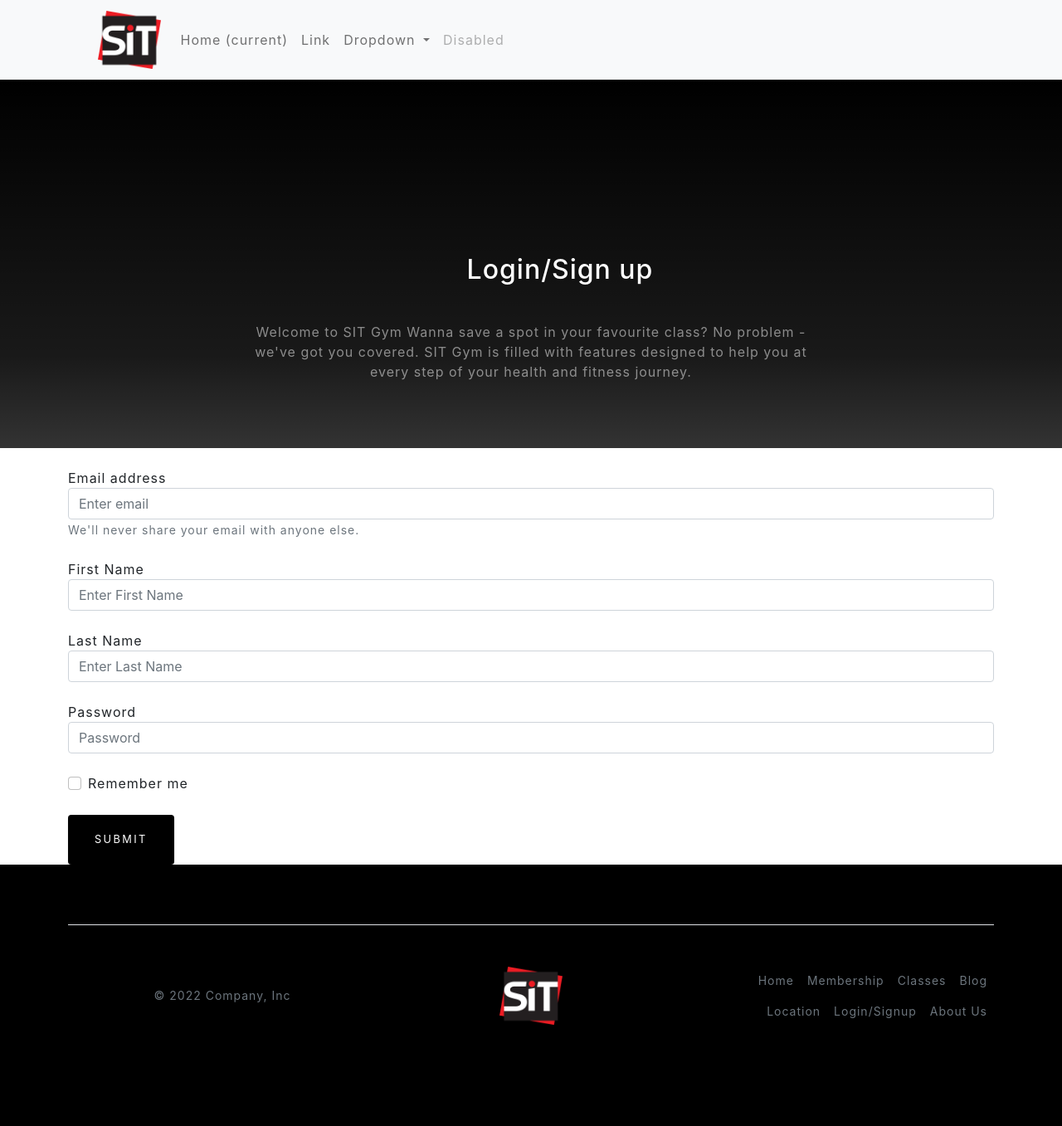
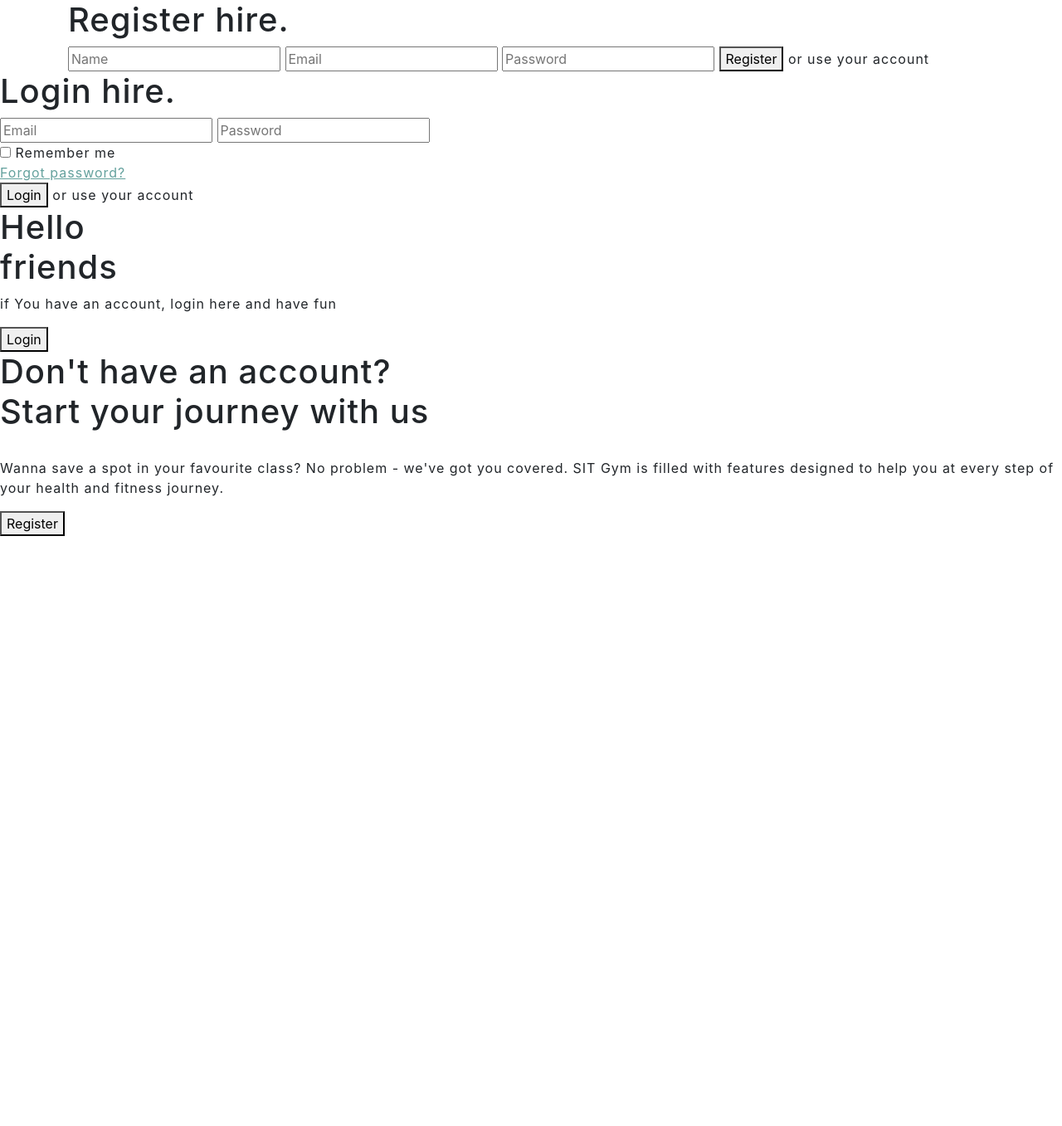
Before and after one commit to hxijxe/websysproject, a PHP site: the page made by source files/login_signup.php in a window 1280 px wide. Shown: the whole page at 83% size. After the commit the page ends 646 px from the top, so only its background shows below. Run offline with PHP 8.4, Linux system fonts and the light colour scheme.

Commit message:
login page

```diff
--- a/index.php
+++ b/index.php
@@ -7,7 +7,9 @@
     <title>Document</title>
 </head>
 <body>
+
     <?php
+
 
     echo 'welcome to php <br/>';
 
--- a/source files/login_signup.php
+++ b/source files/login_signup.php
@@ -3,17 +3,14 @@
 
 <head>
     <link rel="stylesheet" href="css/styles.css">
+    <link rel="stylesheet" href="css/login.css">
     <title>SIT Active Gym</title>
     <meta charset="UTF-8">
     <meta name="viewport" content="width=device-width, initial-scale=1, shrink-to-fit=no" />
 </head>
 
-<?php
-include "nav.inc.php";
-?>
-
 <body>
-    <section class="about-section text-center">
+    <!-- <section class="about-section text-center">
         <div class="container px-4 px-lg-5">
             <div class="row gx-4 gx-lg-5 justify-content-center">
                 <div class="col-lg-8">
@@ -27,10 +24,71 @@ include "nav.inc.php";
                 </div>
             </div>
         </div>
-    </section>
-    <br>
+    </section> -->
+    <!-- <br> -->
     <form class="container">
-        <div class="column gx-4 gx-lg-5 justify-content-center">
+
+        <div class="form-container register-container">
+            <form action="#">
+            <h1>Register hire.</h1>
+            <input type="text" placeholder="Name">
+            <input type="email" placeholder="Email">
+            <input type="password" placeholder="Password">
+            <button>Register</button>
+            <span>or use your account</span>
+            <div class="social-container">
+                <a href="#" class="social"><i class="lni lni-facebook-fill"></i></a>
+                <a href="#" class="social"><i class="lni lni-google"></i></a>
+                <a href="#" class="social"><i class="lni lni-linkedin-original"></i></a>
+            </div>
+            </form>
+        </div>
+
+        <div class="form-container login-container">
+            <form action="#">
+            <h1>Login hire.</h1>
+            <input type="email" placeholder="Email">
+            <input type="password" placeholder="Password">
+            <div class="content">
+                <div class="checkbox">
+                <input type="checkbox" name="checkbox" id="checkbox">
+                <label>Remember me</label>
+                </div>
+                <div class="pass-link">
+                <a href="#">Forgot password?</a>
+                </div>
+            </div>
+            <button>Login</button>
+            <span>or use your account</span>
+            <div class="social-container">
+                <a href="#" class="social"><i class="lni lni-facebook-fill"></i></a>
+                <a href="#" class="social"><i class="lni lni-google"></i></a>
+                <a href="#" class="social"><i class="lni lni-linkedin-original"></i></a>
+            </div>
+            </form>
+        </div>
+
+        <div class="overlay-container">
+            <div class="overlay">
+            <div class="overlay-panel overlay-left">
+                <h1 class="title">Hello <br> friends</h1>
+                <p>if You have an account, login here and have fun</p>
+                <button class="ghost" id="login">Login<i class="lni lni-arrow-left login"></i>
+                </button>
+            </div>
+            <div class="overlay-panel overlay-right">
+                <h1 class="title">Don't have an account? <br> Start your journey with us</h1>
+                <br>
+                <p>Wanna save a spot in your favourite class?
+                        No problem - we've got you covered. SIT Gym is filled with features designed
+                        to help you at every step of your health and fitness journey.</p>
+                <button class="ghost" id="register">Register
+                <i class="lni lni-arrow-right register"></i>
+                </button>
+            </div>
+            </div>
+        </div>
+        <!-- <div class="column gx-4 gx-lg-5 justify-content-center">
             <div class="form-group">
                 <label for="exampleInputEmail1">Email address</label>
                 <input type="email" class="form-control" id="exampleInputEmail1" aria-describedby="emailHelp" required placeholder="Enter email">
@@ -58,12 +116,7 @@ include "nav.inc.php";
             </div>
             <br>
             <button type="submit" class="btn btn-primary">Submit</button>
-        </div>
-    </form>
+        </div> -->
 </body>
 
-<?php
-include "footer.inc.php";
-?>
-
 </html>
```
Also changed, not shown: source files/js/scripts.js (+13 -0 lines).
